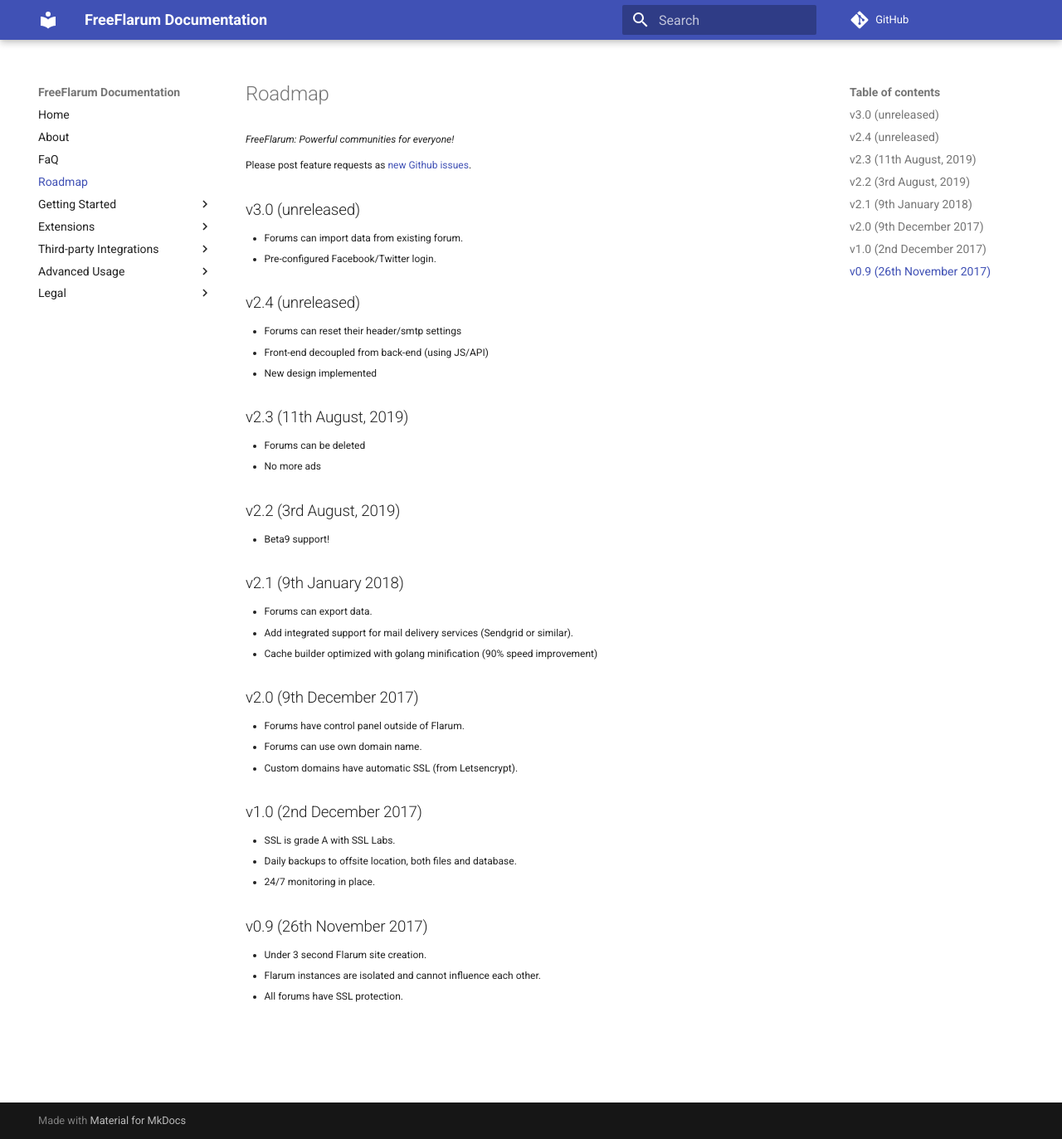
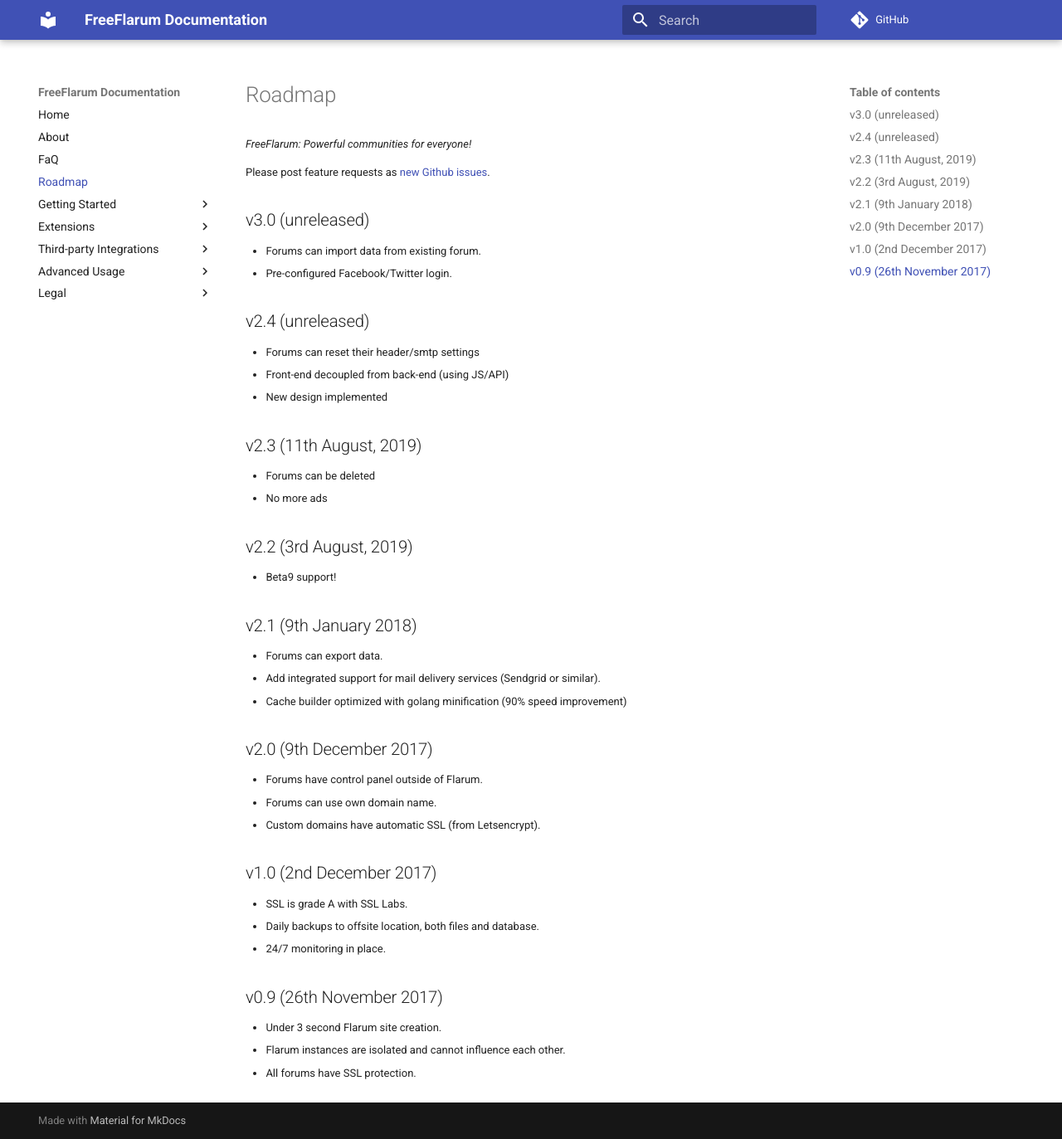
Before and after one commit to FreeFlarum/freeflarum.com, an MkDocs documentation site: the page built from docs/roadmap.md, in a window 1280 px wide and 1373 px high. Shown: the whole window at 83% size. Built offline with MkDocs 1.6.1 and Material for MkDocs 9.7.7, drawn with Linux system fonts in a browser that asks for light colours; comment, search, counter and statistics services are not loaded.

Commit message:
Update font-size.css
• A little bit higher font-size to match the admonition extension.
• Further tweaks might be needed in case the font-size is small (on Mobile it works fine). In that case, we will increase admonition boxes size to match other elements on the page.

```diff
--- a/docs/style-tweaks/font-size.css
+++ b/docs/style-tweaks/font-size.css
@@ -1 +1 @@
-.md-content__inner { font-size: 12px !important; };
+.md-content__inner { font-size: 13px !important; };
```
